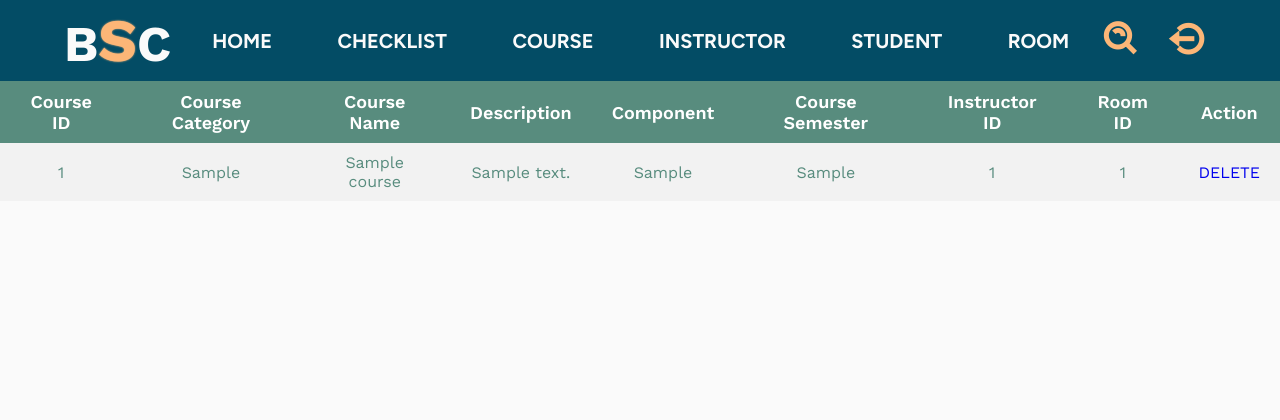
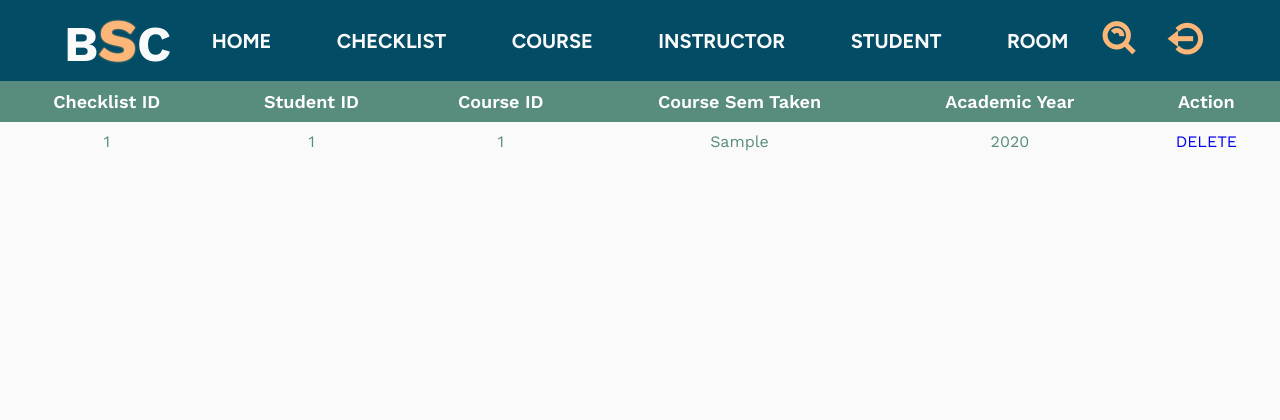
Before and after one commit to Jurisneo/CMSC-127-Front-End, a PHP site: page /table1.php in a window 1280 px wide. Shown: the top 420 px of the page. Run offline with PHP 8.4, Linux system fonts and the light colour scheme; tables that the repository leaves empty or names only in its code hold one stand-in row (values such as "Sample post"); data that the repository does not hold is empty.

Commit message:
Update table1.php

```diff
--- a/Three-Tea_InputOutput/table1.php
+++ b/Three-Tea_InputOutput/table1.php
@@ -1,27 +1,14 @@
 <!DOCTYPE html>
 <html>
 <head>
-        <title>COURSE Table</title>
+<title>CHECKLIST Table</title>
+<title>Table with database</title>
         <link href="style.css?v=<?php echo time(); ?>" rel="stylesheet" type="text/css"/>
         <link href='https://unpkg.com/boxicons@2.1.4/css/boxicons.min.css' rel='stylesheet'>
         <title>BSC</title>
         <link rel="icon" href="imgs/BSC.png" type="image/ico" >
-<style>
-table {
-border-collapse: collapse;
-width: 100%;
-color: #588c7e;
-font-family: monospace;
-font-size: 25px;
-text-align: left;
-}
-th {
-background-color: #588c7e;
-color: white;
-}
-tr:nth-child() {background-color: #f2f2f2}
-</style>
 </head>
+<body>
 <nav class="navBar">
             <div class="navLogo">
                 <a href="">B<span>S</span>C</a>
@@ -40,20 +27,36 @@ tr:nth-child() {background-color: #f2f2f2}
                 <a href="filter.php"><i class='bx bx-search-alt' ></i></a>
                 <a href=""><i class='bx bx-log-out-circle' ></i></a>
             </div>
+	<br>
+	<div>
         </nav>
     <body>
     <table>
     <tr>
+        <style>
+    table {
+border-collapse: collapse;
+width: 100%;
+color: #588c7e;
+font-family: monospace;
+font-size: 25px;
+text-align: left;
+}
+th {
+background-color: #588c7e;
+color: white;
+}
+tr:nth-child() {background-color: #f2f2f2}
+</style>
+        <th>Checklist ID</th>
+        <th>Student ID</th>
         <th>Course ID</th>
-        <th>Course Category</th>
-        <th>Course Name</th>
-        <th>Description</th>
-        <th>Component</th>
-        <th>Course Semester</th>
-        <th>Instructor ID</th>
-        <th>Room ID</th>
+        <th>Course Sem Taken</th>
+        <th>Academic Year</th>
         <th>Action</th>
     </tr>
+    <?php
+    ?>
     <footer class="footer">
             <div class="footer1">
                 <div class="footerLogo">
@@ -72,7 +75,7 @@ tr:nth-child() {background-color: #f2f2f2}
                 </div>
             </div>
         </footer>
-
+			<tbody>
 
             <?php
             $conn = mysqli_connect("localhost", "root", "", "CMSC127_RSC_db");
@@ -80,21 +83,19 @@ $conn = mysqli_connect("localhost", "root", "", "CMSC127_RSC_db");
             if ($conn->connect_error) {
             die("Connection failed: " . $conn->connect_error);
             }
-$sql = "SELECT Crs_ID, Crs_Categ, Crs_Name, Crs_Descript, Crs_Comp, Crs_Sem, Ins_ID, Rm_ID  FROM COURSE";
+            $sql = "SELECT CList_ID, Stud_ID, Crs_ID, CList_SemTaken, CList_AcadYear FROM CHECKLIST";
             $result = $conn->query($sql);
             if ($result->num_rows > 0) {
             // output data of each row
             while($row = $result->fetch_assoc()) {
-    echo "<tr>
-    <td>" . $row["Crs_ID"]. "</td>
-    <td>" . $row["Crs_Categ"] ."</td>
-    <td>" .$row["Crs_Name"]."</td>
-    <td>". $row["Crs_Descript"]."</td>
-    <td>". $row["Crs_Comp"]."</td>
-    <td>". $row["Crs_Sem"]."</td>
-    <td>". $row["Ins_ID"]."</td>
-    <td>". $row["Rm_ID"]."</td>
-    <td><a href='delete1.php'? id=".
+                echo
+                "<tr>
+                <td>". $row["CList_ID"] ."</td>
+                <td>". $row["Stud_ID"] ."</td>
+                <td>". $row["Crs_ID"] ."</td>
+                <td>". $row["CList_SemTaken"] ."</td>
+                <td>". $row["CList_AcadYear"] ."</td>
+                <td><a  href='delete.php'? CList_ID=".
                 $row["CList_ID"] .">DELETE</a></td>
             </tr>";
             }
@@ -102,6 +103,8 @@ echo "</table>";
             } else { echo "0 results"; }
             $conn->close();
             ?>
+			</tbody>
 		</table>
+	</div>
 </body>
 </html>
```
Lines whose indentation alone changed are shown as unchanged.
